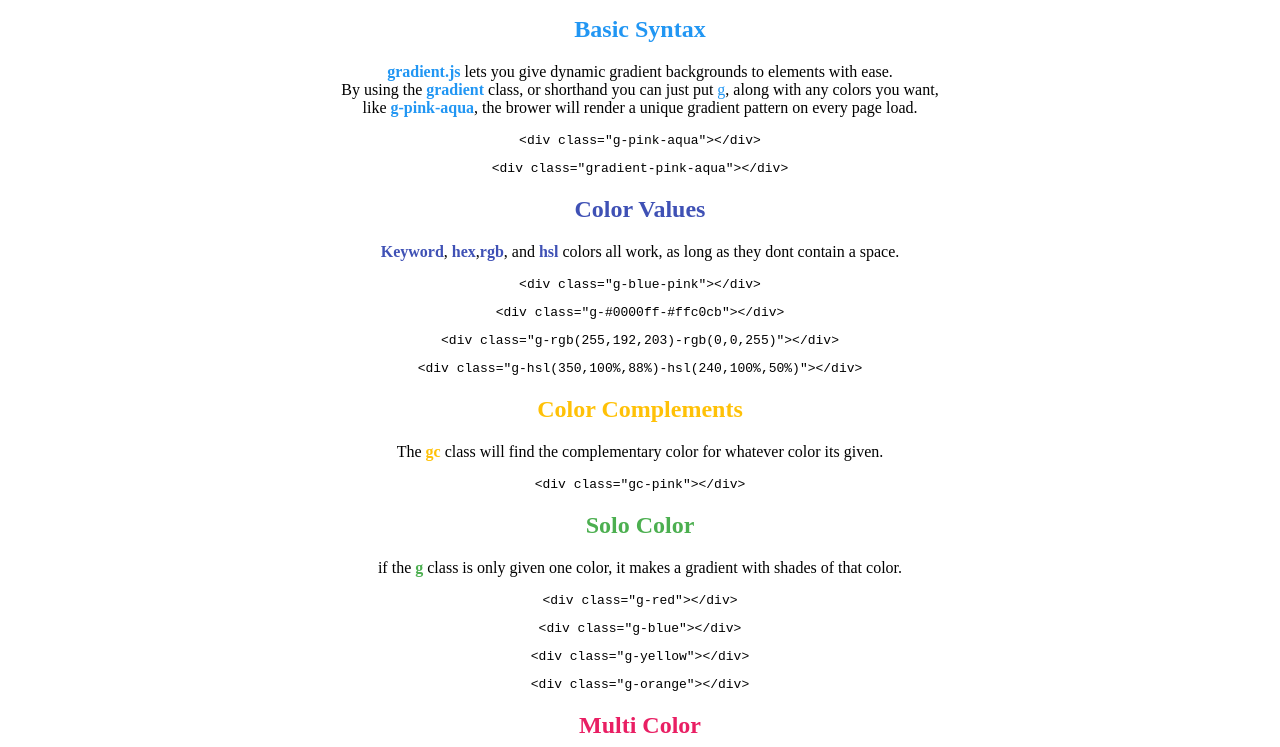
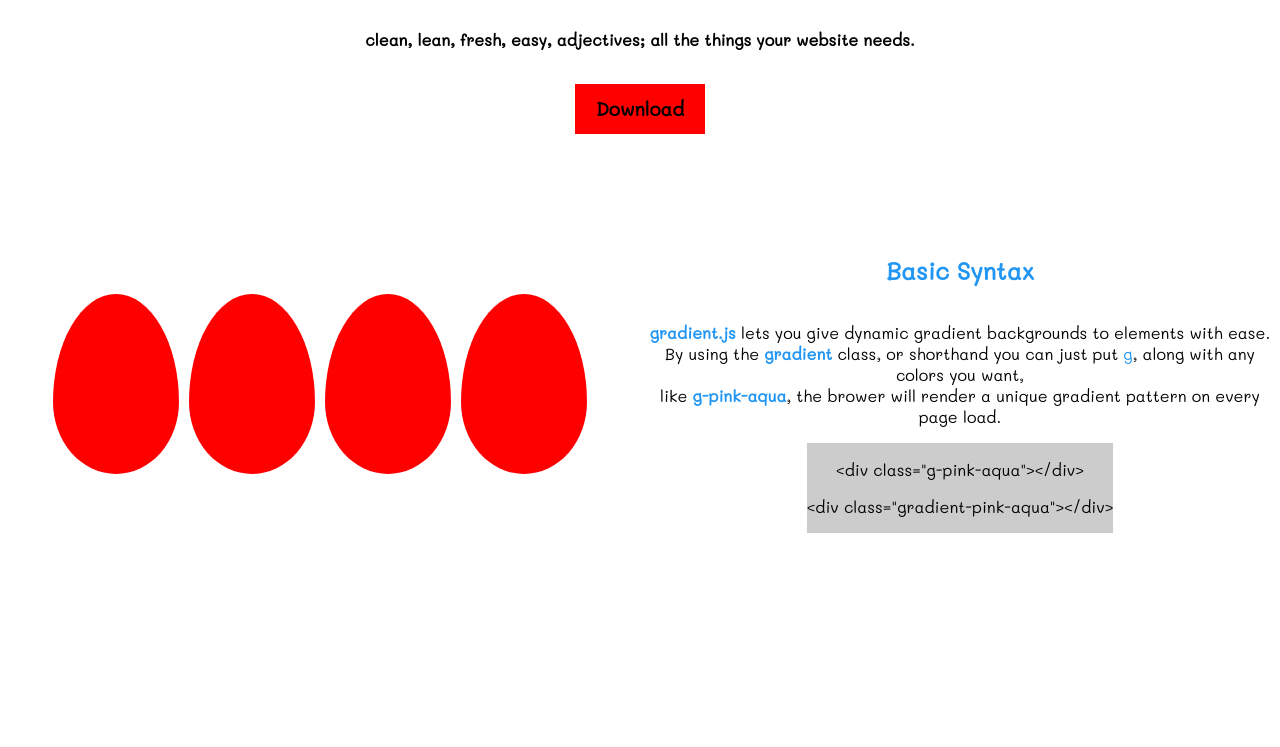
Before and after one commit to PiethonCoder/gradient.js, a plain HTML site: page index.html in a window 1280 px wide. Shown: the part 129-876 px from the top of the page. Drawn offline with Linux system fonts and the light colour scheme; a script that the page names is missing.

Commit message:
Update index.html

```diff
--- a/index.html
+++ b/index.html
@@ -4,7 +4,7 @@
 <head>
     <meta charset="UTF-8">
     <link href="https://fonts.googleapis.com/css?family=Mali" rel="stylesheet">
-    <link href="./styles.css" rel="stylesheet" type="text/css">
+    <link href="./style.css" rel="stylesheet" type="text/css">
     <script src="https://cdnjs.cloudflare.com/ajax/libs/tinycolor/1.4.1/tinycolor.min.js"></script>
     <title>gradient.js</title>
 </head>
```
